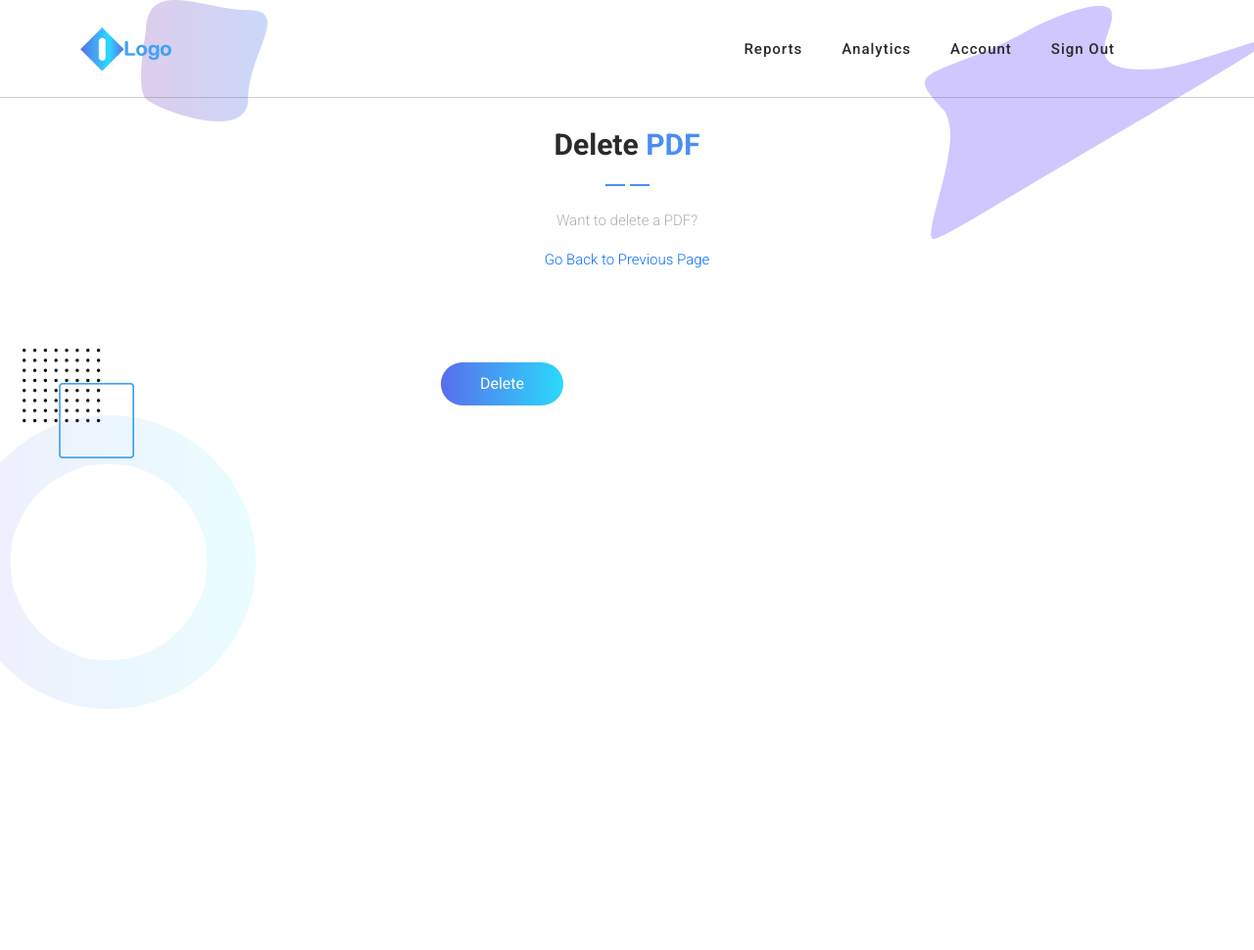
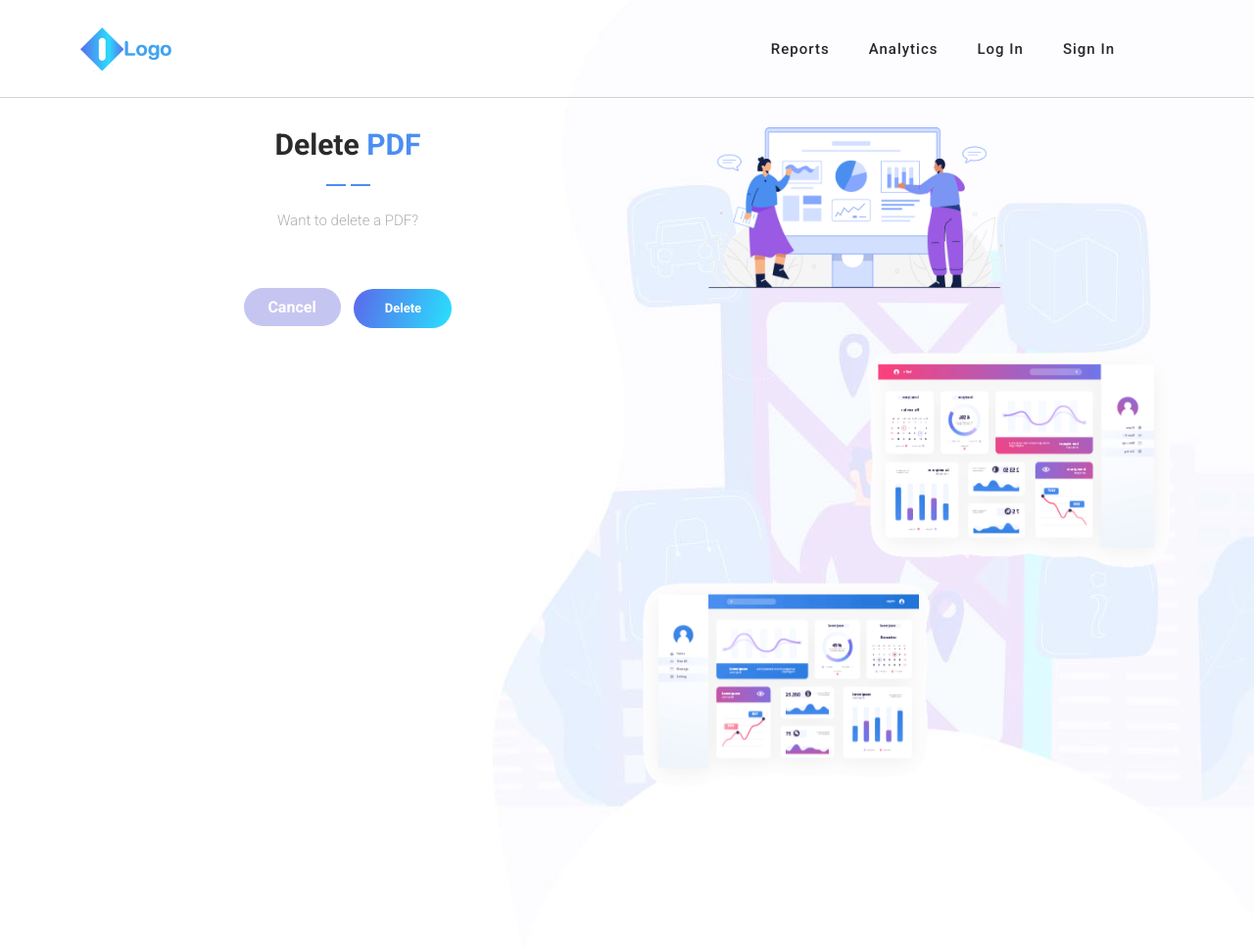
Before and after one commit to karloscabellon/IsaBuhay, a Django app: page /pdf/delete/1/ in a window 1280 px wide. Shown: the whole page at 98% size. Before the commit the page ends 724 px from the top, so only its background shows below. Run offline with Django 4.2, Linux system fonts and the light colour scheme; a user stored in the database is signed in; data comes from the database, SQL or seed files in the repository; both versions use the stored data as it was after the commit; some libraries are stand-ins or nearby versions.

Commit message:
new changes

```diff
--- a/templates/deleteCBCTestResult.html
+++ b/templates/deleteCBCTestResult.html
@@ -1,5 +1,3 @@
-
-
 {% load static %}
 <!DOCTYPE html>
 <html lang="en">
@@ -14,7 +12,7 @@
     <link rel="preconnect" href="https://fonts.gstatic.com" crossorigin>
     <link href="https://fonts.googleapis.com/css2?family=Roboto:wght@100;300;400;500;700;900&display=swap" rel="stylesheet">
 
-        <title>Isabuhay - Delete CBC Test Result</title>
+    <title>Isabuhay - Adding Options</title>
 
     <!-- Bootstrap core CSS -->
     <link href="{% static 'vendor/bootstrap/css/bootstrap.min.css' %}" rel="stylesheet">
@@ -33,22 +31,21 @@
     <link rel="stylesheet" href="{% static 'assets/css/animated.css' %}">
     <link rel="stylesheet" href="{% static 'assets/css/owl.css' %}">
 
+    <!-- Custom CSS -->
+    <link rel="stylesheet" href="{% static 'css/jeff_custom.css' %}">
     <!-- Buttonsss -->
 
     <style>
       button{
+        position: relative;
+        left: 50%;
+        transform: translate(-50%, 0);
         border-radius: 25px;
         padding: 10px;
         width: 125px;
         color: white;
         border: none;
         background-image: linear-gradient(to right, rgb(88,110,236), rgb(43,217,252));
-          }
-          .Input{
-            margin: auto;
-            max-width: 400px;
-            padding: 10px;
-            border-radius: 4px;
       }
     </style>
 
@@ -84,8 +81,8 @@
             <ul class="nav">
               <li class="scroll-to-section"><a href="{% url 'DisplayAllCBCTestResult' %}">Reports</a></li>
                 <li class="scroll-to-section"><a href="#">Analytics</a></li>
-                    <li class="scroll-to-section"><a href="#">Account</a></li>
-                    <li class="scroll-to-section"><a href="#">Sign Out</a></li>
+                <li class="scroll-to-section"><a href="#">Log in</a></li>
+                <li class="scroll-to-section"><a href="#">Sign in</a></li>
               <!-- <li class="scroll-to-section"><a href="#">Newsletter</a></li> -->
               <!-- <li><div class="gradient-button"><a id="modal_trigger" href="#"><i class="fa fa-sign-in-alt"></i> Sign In Now</a></div></li>  -->
               <li></li>
@@ -101,13 +98,13 @@
   </header>
   <!-- ***** Header Area End ***** -->
 
-      <div id="services" class="services section">
+  <div id="about" class="about-us section">
     <div class="container">
-
       {% include 'messages.html' %}
       <div class="row">
-            <div class="col-lg-8 offset-lg-2">
-              <div class="section-heading show-up header-text  wow fadeInDown" data-wow-duration="1s" data-wow-delay="0.5s">
+        <div class="col-lg-6  wow slideInLeft" style="margin-top: 20px;">
+
+          <div class="section-heading" data-wow-duration="1s" data-wow-delay="0.5s" style="text-align: center;">
             {% if type == 'docx' %}
               <h4>Delete <em>Docx</em></h4>
             {% elif type ==  'pdf' %}
@@ -131,34 +128,31 @@
             {% elif type == 'record' %}
             <p>Want to delete a Record?</p>
             {% endif %}
-
+          </div>
+          <form id="msform" action="" method="POST">
+            {% csrf_token %}
                   {% if type == 'docx' %}
-                <p><a href="{% url 'CreateCBCTestResult' 'docx' object.pk %}">Go Back to Previous Page</a></p>
+                  <a href="{% url 'CreateCBCTestResult' 'docx' object.pk %}" role="button" name="previous" class="previous action-button-previous">&nbsp;&nbsp;&nbsp;&nbsp;&nbsp;Cancel&nbsp;&nbsp;&nbsp;&nbsp;&nbsp;</a>
                   {% elif type == 'pdf' %}
-                <p><a href="{% url 'CreateCBCTestResult' 'pdf' object.pk %}">Go Back to Previous Page</a></p>
+                  <a href="{% url 'CreateCBCTestResult' 'pdf' object.pk %}" role="button" name="previous" class="previous action-button-previous">&nbsp;&nbsp;&nbsp;&nbsp;&nbsp;Cancel&nbsp;&nbsp;&nbsp;&nbsp;&nbsp;</a>
                   {% elif type == 'image' %}
-                <p><a href="{% url 'CreateCBCTestResult' 'image' object.pk %}">Go Back to Previous Page</a></p>
+                  <a href="{% url 'CreateCBCTestResult' 'image' object.pk %}" role="button" name="previous" class="previous action-button-previous">&nbsp;&nbsp;&nbsp;&nbsp;&nbsp;Cancel&nbsp;&nbsp;&nbsp;&nbsp;&nbsp;</a>
                   {% elif type == 'picture' %}
-                <p><a href="{% url 'CreateCBCTestResult' 'picture' object.pk %}">Go Back to Previous Page</a></p>
+                  <a href="{% url 'CreateCBCTestResult' 'picture' object.pk %}" role="button" name="previous" class="previous action-button-previous">&nbsp;&nbsp;&nbsp;&nbsp;&nbsp;Cancel&nbsp;&nbsp;&nbsp;&nbsp;&nbsp;</a>
                   {% elif type == 'record' %}
-                <p><a href="{% url 'DisplayCBCTestResult' object.pk %}">Go Back to Previous Page</a></p>
+                  <a href="{% url 'DisplayCBCTestResult' object.pk %}" role="button" name="previous" class="previous action-button-previous">&nbsp;&nbsp;&nbsp;&nbsp;&nbsp;Cancel&nbsp;&nbsp;&nbsp;&nbsp;&nbsp;</a>
                   {% endif %}
+                  <input type="submit" class="action-button"  value="Delete"/>
+        </form>
+        </div>
+        <div class="col-lg-6">
+          <div class="right-image">
+            <img src="{% static 'assets/images/about-right-dec.png' %}" alt="">
           </div>
         </div>
       </div>
     </div>
-        <div class="contentarea wow fadeInDown" data-wow-duration="1s" data-wow-delay="0.5s">
-          <div class="Input">
-            <form method="POST" name="inputForm" enctype='multipart/form-data'>
-              {% csrf_token %}
-              <button>Delete</button>
-          </form>
   </div>
-        </div>
-      </div>
-
-
-
 
   <!-- Scripts -->
   <script src="{% static 'vendor/jquery/jquery.min.js' %}"></script>
@@ -168,13 +162,5 @@
   <script src="{% static 'assets/js/imagesloaded.js' %}"></script>
   <script src="{% static 'assets/js/popup.js' %}"></script>
   <script src="{% static 'assets/js/custom.js' %}"></script>
-
-  <script>
-    setTimeout(function(){
-      if ($('#msg').length > 0) {
-        $('#msg').remove();
-      }
-    }, 3000)
-  </script>
 </body>
 </html>
--- a/templates/displayAddingOptions.html
+++ b/templates/displayAddingOptions.html
@@ -98,6 +98,7 @@
 
   <div id="about" class="about-us section">
     <div class="container">
+      {% include 'messages.html' %}
       <div class="row">
         <div class="col-lg-6 align-self-center wow fadeInLeft" data-wow-duration="1s" data-wow-delay="0.5s">
           <div class="section-heading show-up header-text">
```
Also changed, not shown: db.sqlite3, 2 other files. Lines whose indentation alone changed are shown as unchanged.
